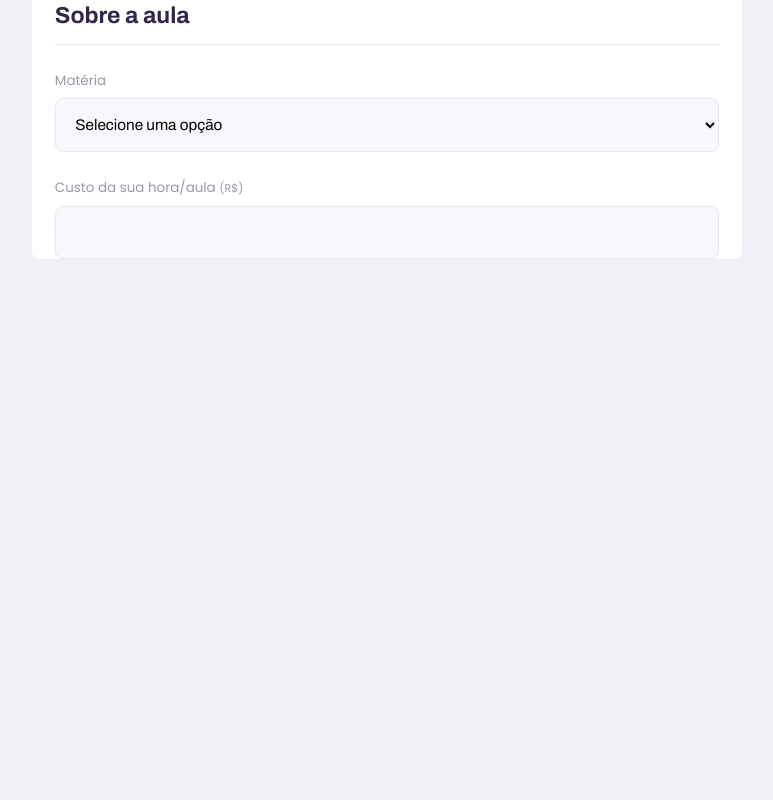
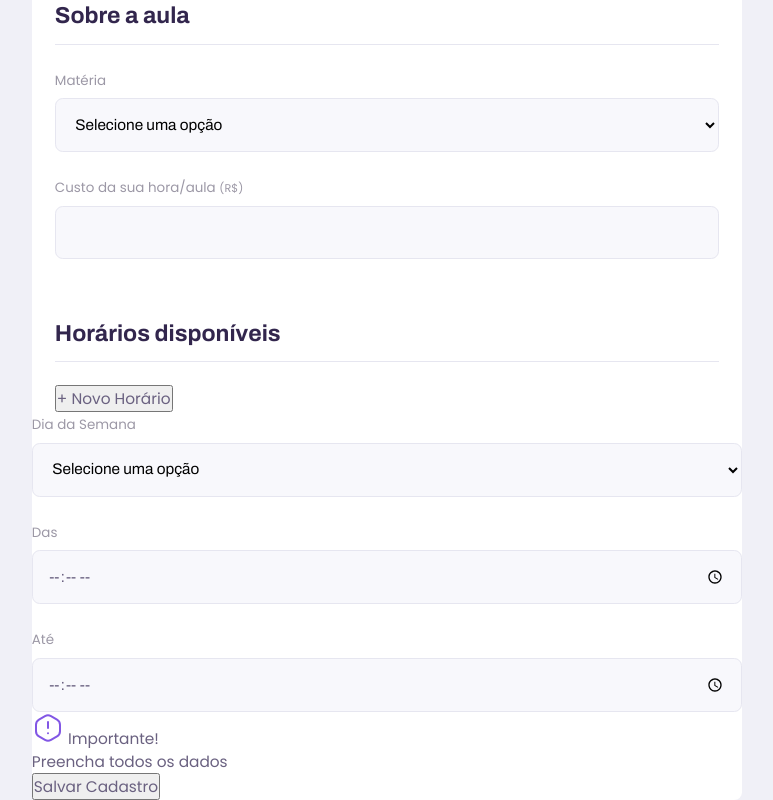
Before and after one commit to gabrielamenezes/proffy-project, a plain HTML site: page give-classes.html in a window 1280 px wide. Shown: the part 1006-1806 px from the top of the page, without its empty margins (253-1026 px from the left). Before the commit the page ends 1265 px from the top, so only its background shows below. Drawn offline with Linux system fonts and the light colour scheme.

Commit message:
FIELDSET + FOOTER

```diff
--- a/give-classes.html
+++ b/give-classes.html
@@ -81,10 +81,51 @@
                     </div>
                     <div class="input-block">
                         <label for="cost">Custo da sua hora/aula <small>(R$)</small></label>
-                        <input type="number" id="cost" name="cost">
+                        <input type="number" id="cost" name="cost" required>
                     </div>
                 </fieldset>
+
+                <fieldset>
+                    <legend>Horários disponíveis</legend>
+                    <button id="add-time">+ Novo Horário</button>
+                </fieldset>
+                <div class="schedule-item">
+
+                    <div class="select-block">
+                        <label for="weekday">Dia da Semana</label>
+                        <select name="weekday[]" required>
+                            <option value="">Selecione uma opção</option>
+                            <option value="0">Dommingo</option>
+                            <option value="1">Segunda-feira</option>
+                            <option value="2">Terça-feira</option>
+                            <option value="3">Quarta-feira</option>
+                            <option value="4">Quinta-feira</option>
+                            <option value="5">Sexta-feira</option>
+                            <option value="6">Sábado</option>
+                        </select>
+                    </div>
+
+                    <div class="input-block">
+                        <label for="time_from">Das</label>
+                        <input type="time" name="time_from[]" required>
+                    </div>
+
+                    <div class="input-block">
+                        <label for="time_to">Até</label>
+                        <input type="time" name="time_to[]" required>
+                    </div>
+                </div>
             </form>
+
+            <footer>
+                <p>
+                    <img src="images/icons/warning.svg" alt="Aviso Importante">
+                    Importante! <br>
+                    Preencha todos os dados
+                </p>
+                <!-- button type submit só envia dados se o botão estiver dentro do form, para mudar isso. Coloque o atributo form com o id do formulario criado anteriormente -->
+                <button type="submit" form="create-class">Salvar Cadastro</button>
+            </footer>
         </main>
     </div>
 
```
